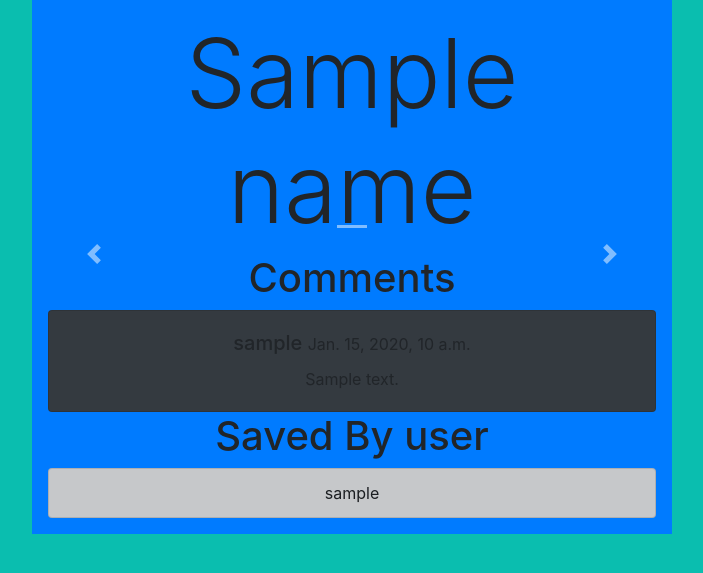
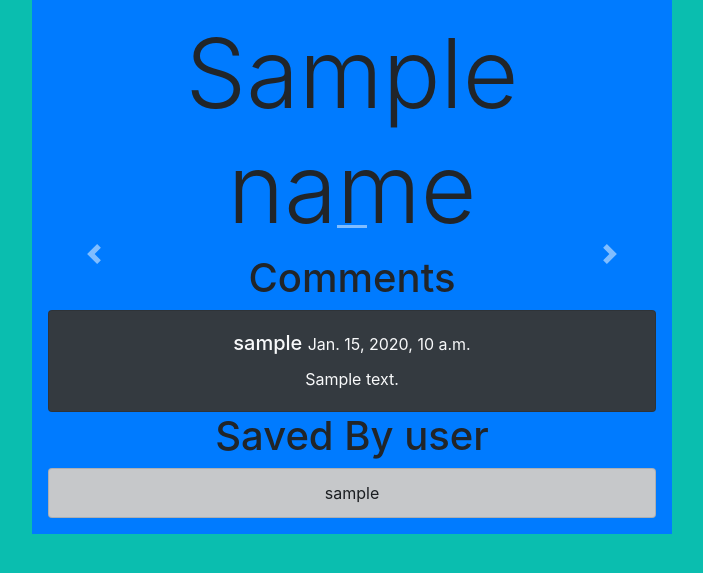
Before and after one commit to JayceSoul/SQL_2020, a Django app: template natureBaseGUI/templates/sighting.html in a window 1280 px wide. Shown: the top 573 px of the page, without its empty margins (288-991 px from the left). Run offline with Django 3.2, Linux system fonts and the light colour scheme; tables that the repository leaves empty hold one stand-in row (values such as "Sample post"); the template is opened without the code that fills it: values that come from a table or form of the project are taken from there, most other values are stand-ins (such as "Sample title", 1, 10 or a date in 2020); grey boxes marked "Sample" are stand-in pictures; some libraries are stand-ins or nearby versions.

Commit message:
change colour

```diff
--- a/natureBaseGUI/models.py
+++ b/natureBaseGUI/models.py
@@ -32,6 +32,8 @@ class Sighting(models.Model):
     timeRecorded = models.DateTimeField()
     sightedBy = models.ForeignKey(UserAccount, on_delete=models.CASCADE)
     partOfEvent = models.ForeignKey(Event,on_delete=models.CASCADE)
+    def __str__(self):
+        return self.title
 
 class UserSightingSaved(models.Model):
     sightSaved = models.AutoField(primary_key=True)
--- a/natureBaseGUI/templates/sighting.html
+++ b/natureBaseGUI/templates/sighting.html
@@ -10,7 +10,7 @@
 {% for comment in comments%}
 
 <div class="card bg-dark" style="width: 100%;">
-  <div class="card-body">
+  <div class="card-body text-light">
     <h5 class="card-title">{{comment.createdBy}} <small>{{comment.postTime}}</small></h5>
     <p class = "card-text">{{comment.content}}</p>
   </div>
```
